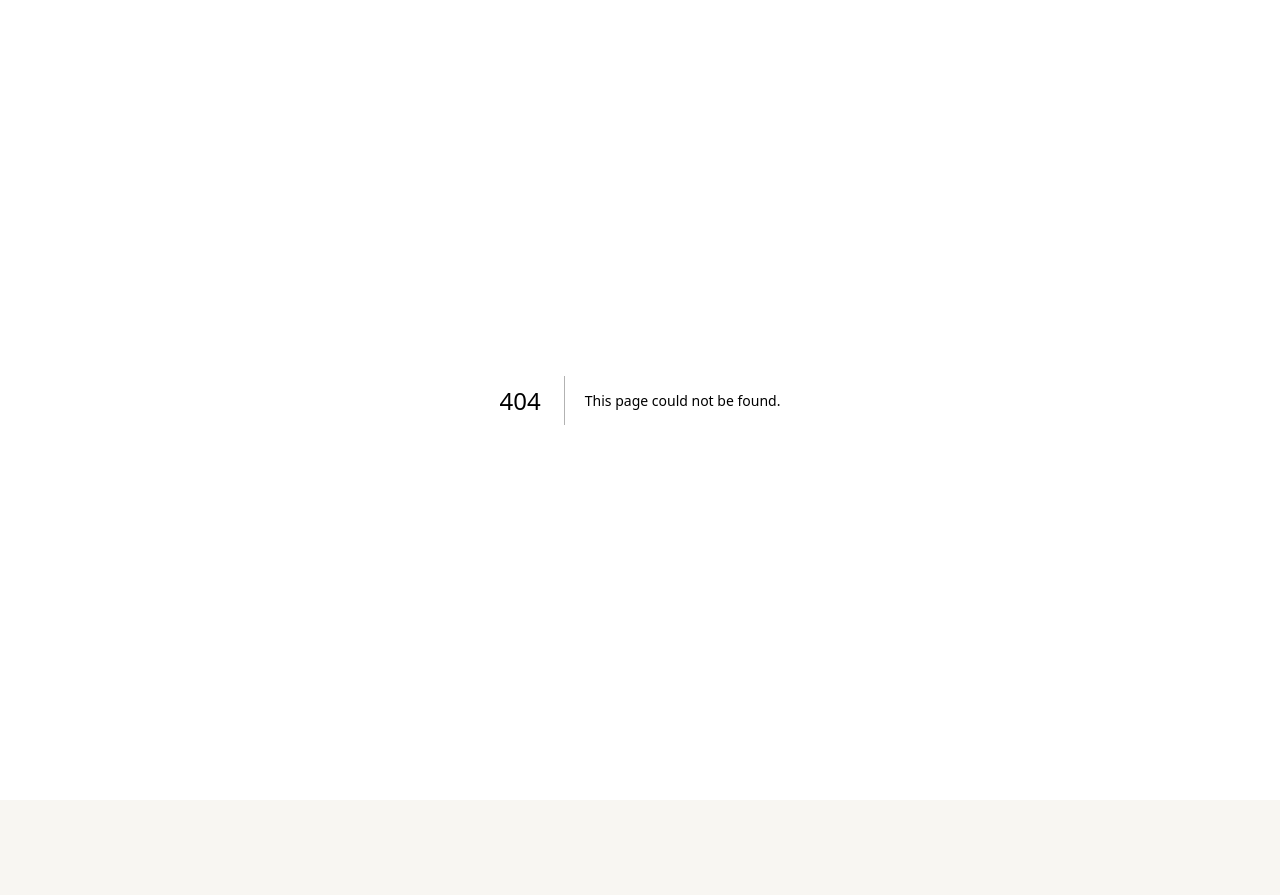
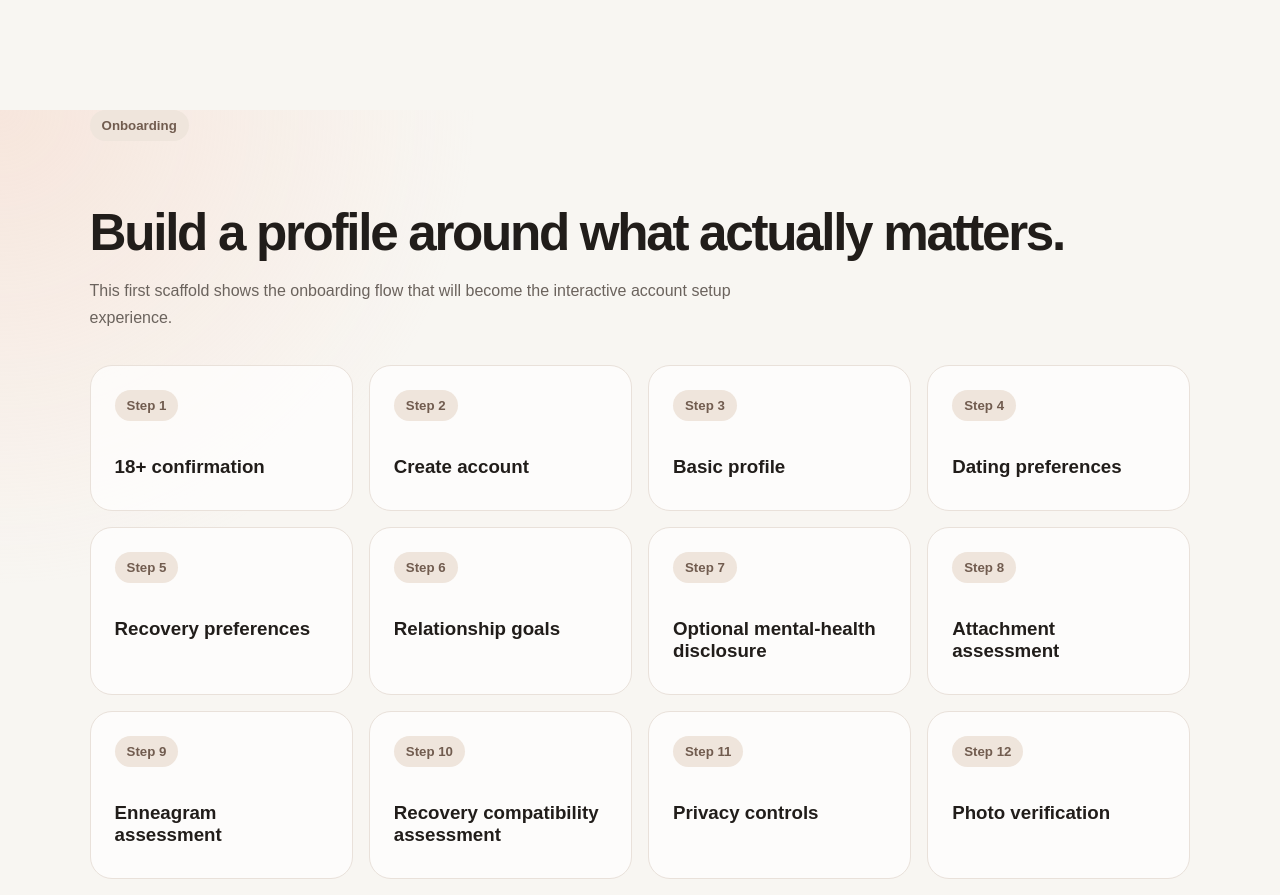
Before and after one commit to vgudupal27/RECOVERY-IN-LOVE, a Next.js app: page /onboarding in a window 1280 px wide. Before the commit this address had no page. Shown: the top 895 px of the page. Before the commit the page ends 800 px from the top, so only its background shows below. Built offline with nearby package versions, Linux system fonts and the light colour scheme.

Commit message:
Add onboarding flow scaffold

```diff
--- /dev/null
+++ b/src/app/onboarding/page.tsx
@@ -0,0 +1,37 @@
+const steps = [
+  "18+ confirmation",
+  "Create account",
+  "Basic profile",
+  "Dating preferences",
+  "Recovery preferences",
+  "Relationship goals",
+  "Optional mental-health disclosure",
+  "Attachment assessment",
+  "Enneagram assessment",
+  "Recovery compatibility assessment",
+  "Privacy controls",
+  "Photo verification",
+  "Profile preview",
+];
+
+export default function OnboardingPage() {
+  return (
+    <main className="section">
+      <div className="eyebrow">Onboarding</div>
+      <h2>Build a profile around what actually matters.</h2>
+      <p className="sectionIntro">
+        This first scaffold shows the onboarding flow that will become the interactive
+        account setup experience.
+      </p>
+
+      <div className="grid">
+        {steps.map((step, index) => (
+          <article className="feature" key={step}>
+            <div className="eyebrow">Step {index + 1}</div>
+            <h3>{step}</h3>
+          </article>
+        ))}
+      </div>
+    </main>
+  );
+}
```
